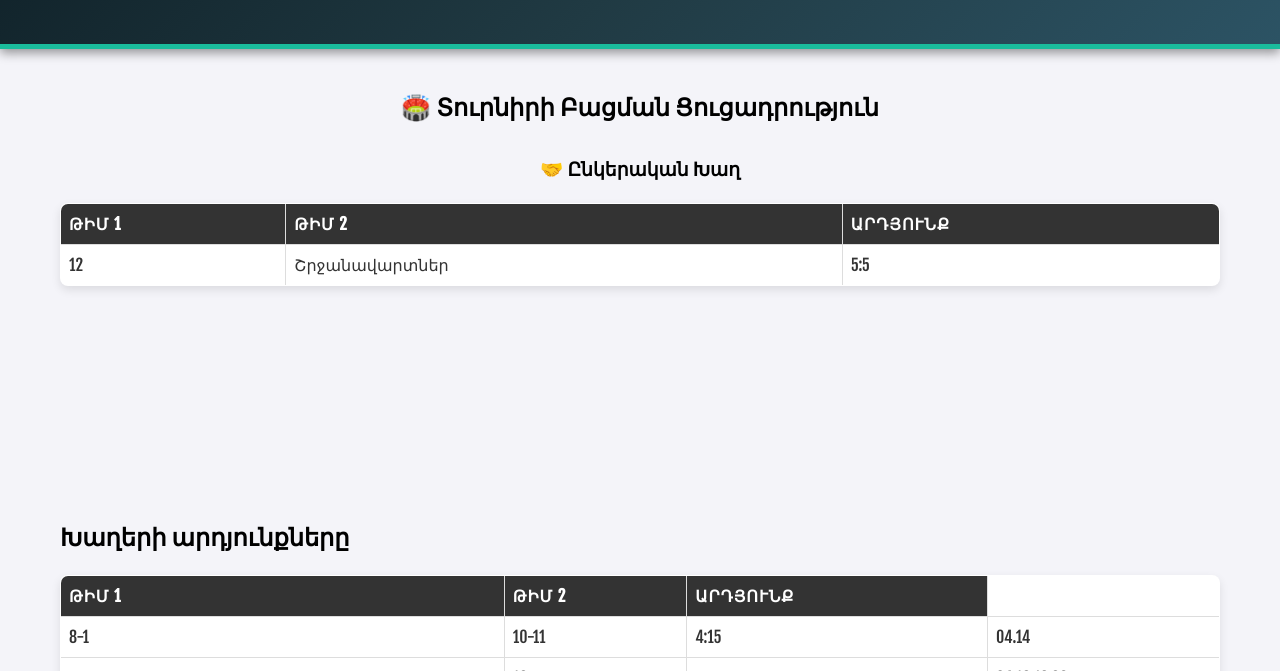
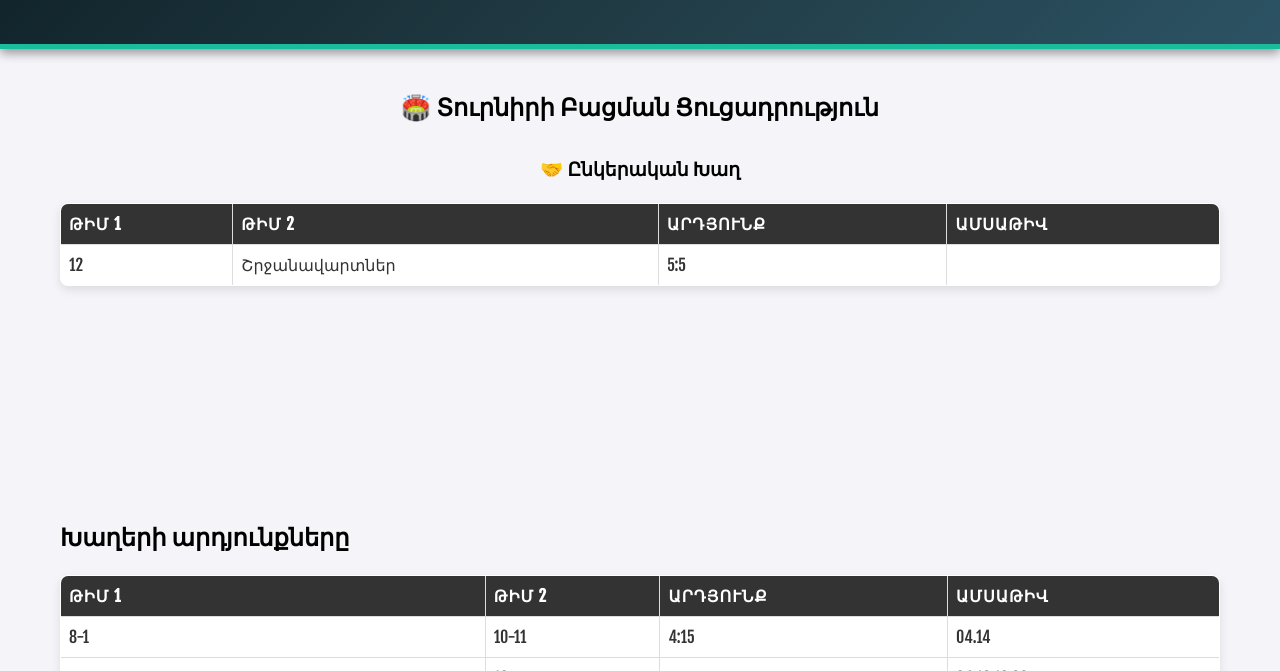
Before and after one commit to Sahak-prog-lgtm/-David-Gevorgyan-Football-Tournament-2025, a plain HTML site: page index.html in a window 1280 px wide. Shown: the part 129-800 px from the top of the page. Drawn offline with Linux system fonts and the light colour scheme.

Commit message:
Update index.html

```diff
--- a/index.html
+++ b/index.html
@@ -143,6 +143,7 @@
                 <th>Թիմ 1</th>
                 <th>Թիմ 2</th>
                 <th>Արդյունք</th>
+                <th>Ամսաթիվ</th>
             </tr>
         </thead>
         <tbody>
@@ -163,6 +164,7 @@
                         <th>Թիմ 1</th>
                         <th>Թիմ 2</th>
                         <th>Արդյունք</th>
+                        <th>Ամսաթիվ</th>
                     </tr>
                 </thead>
                 <tbody>
```
